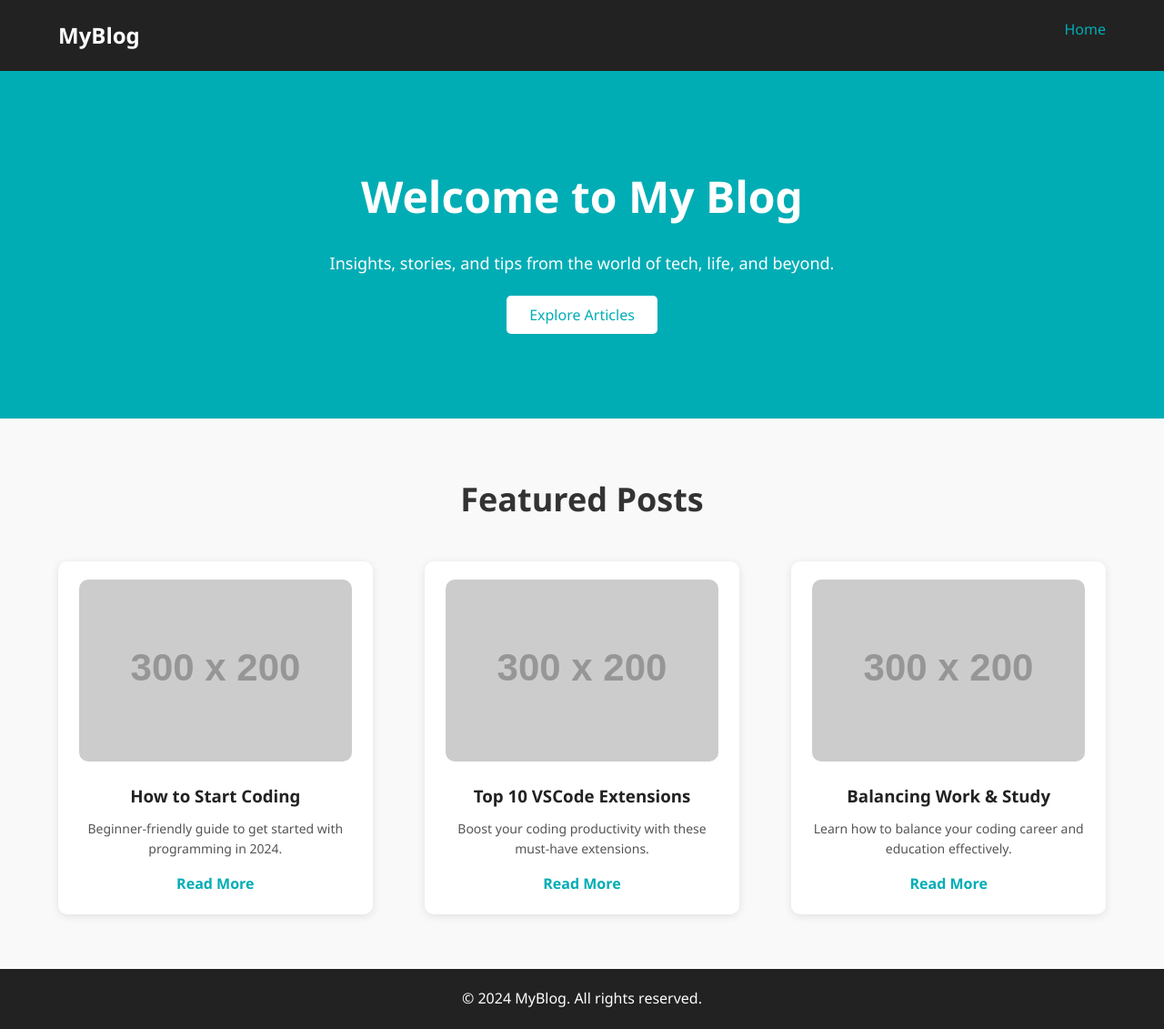
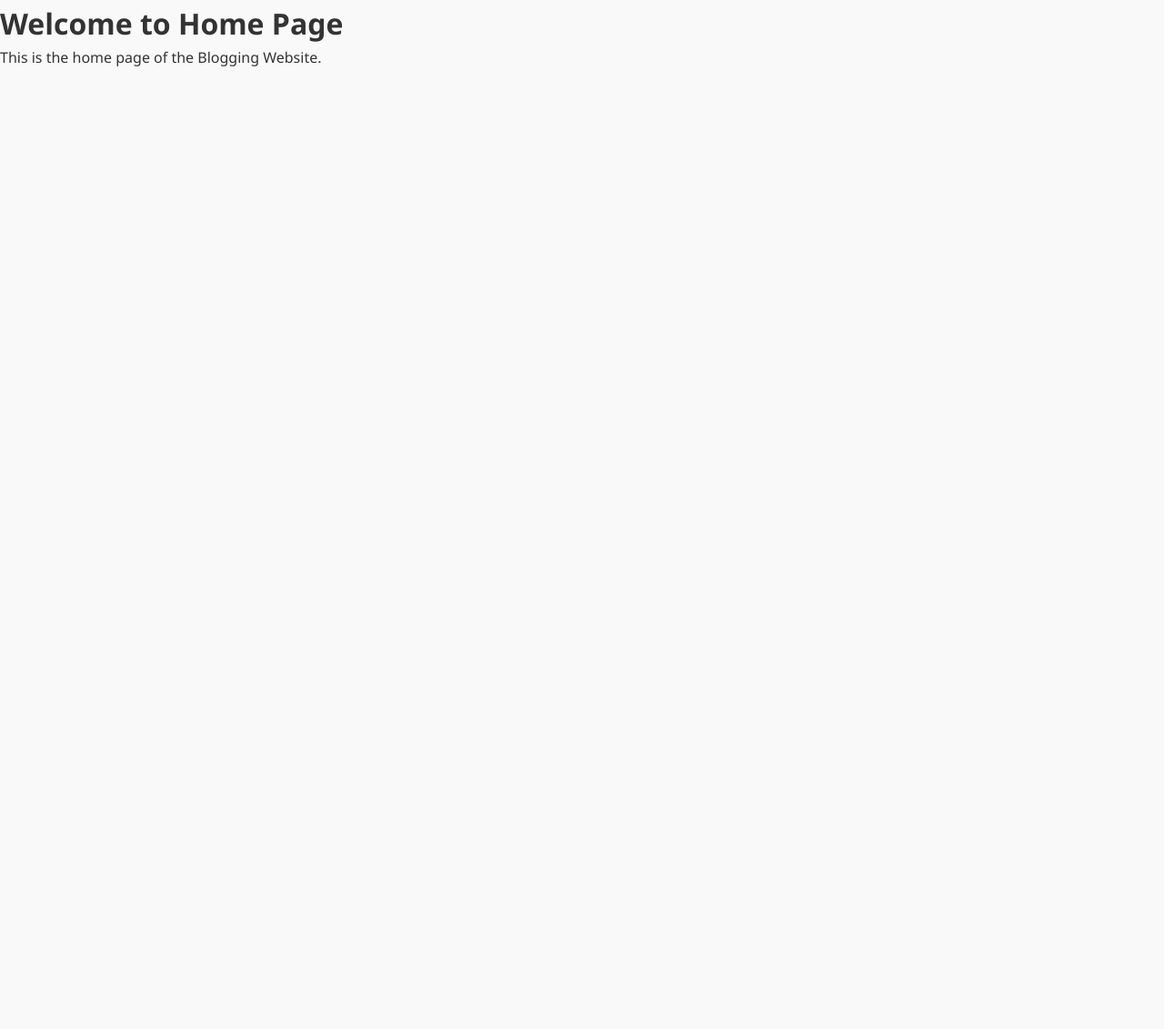
Before and after one commit to MuqadasAkhtar7/Blogging-Website, a website: page src/home.html in a window 1280 px wide. Shown: the whole page at 91% size. After the commit the page ends 800 px from the top, so only its background shows below. Drawn offline with Linux system fonts and the light colour scheme; placeholder pictures from the web are drawn by us.

Commit message:
Update home.html

```diff
--- a/src/home.html
+++ b/src/home.html
@@ -2,60 +2,11 @@
 <html lang="en">
 <head>
     <meta charset="UTF-8">
-    <meta name="viewport" content="width=device-width, initial-scale=1.0">
-    <title>My Blog - Home</title>
+    <title>Home</title>
     <link rel="stylesheet" href="../styles/home.css">
 </head>
 <body>
-    <header>
-        <div class="container">
-            <h1 class="logo">MyBlog</h1>
-            <nav>
-                <ul>
-                    <li><a href="home.html" class="active">Home</a></li>
-                </ul>
-            </nav>
-        </div>
-    </header>
-
-    <section class="hero">
-        <div class="container">
-            <h2>Welcome to My Blog</h2>
-            <p>Insights, stories, and tips from the world of tech, life, and beyond.</p>
-            <a href="blog.html" class="btn">Explore Articles</a>
-        </div>
-    </section>
-
-    <section class="featured-posts">
-        <div class="container">
-            <h2>Featured Posts</h2>
-            <div class="posts">
-                <div class="post-card">
-                    <img src="https://via.placeholder.com/300x200" alt="Post 1">
-                    <h3>How to Start Coding</h3>
-                    <p>Beginner-friendly guide to get started with programming in 2024.</p>
-                    <a href="#">Read More</a>
-                </div>
-                <div class="post-card">
-                    <img src="https://via.placeholder.com/300x200" alt="Post 2">
-                    <h3>Top 10 VSCode Extensions</h3>
-                    <p>Boost your coding productivity with these must-have extensions.</p>
-                    <a href="#">Read More</a>
-                </div>
-                <div class="post-card">
-                    <img src="https://via.placeholder.com/300x200" alt="Post 3">
-                    <h3>Balancing Work & Study</h3>
-                    <p>Learn how to balance your coding career and education effectively.</p>
-                    <a href="#">Read More</a>
-                </div>
-            </div>
-        </div>
-    </section>
-
-    <footer>
-        <div class="container">
-            <p>&copy; 2024 MyBlog. All rights reserved.</p>
-        </div>
-    </footer>
+    <h1>Welcome to Home Page</h1>
+    <p>This is the home page of the Blogging Website.</p>
 </body>
 </html>
```
